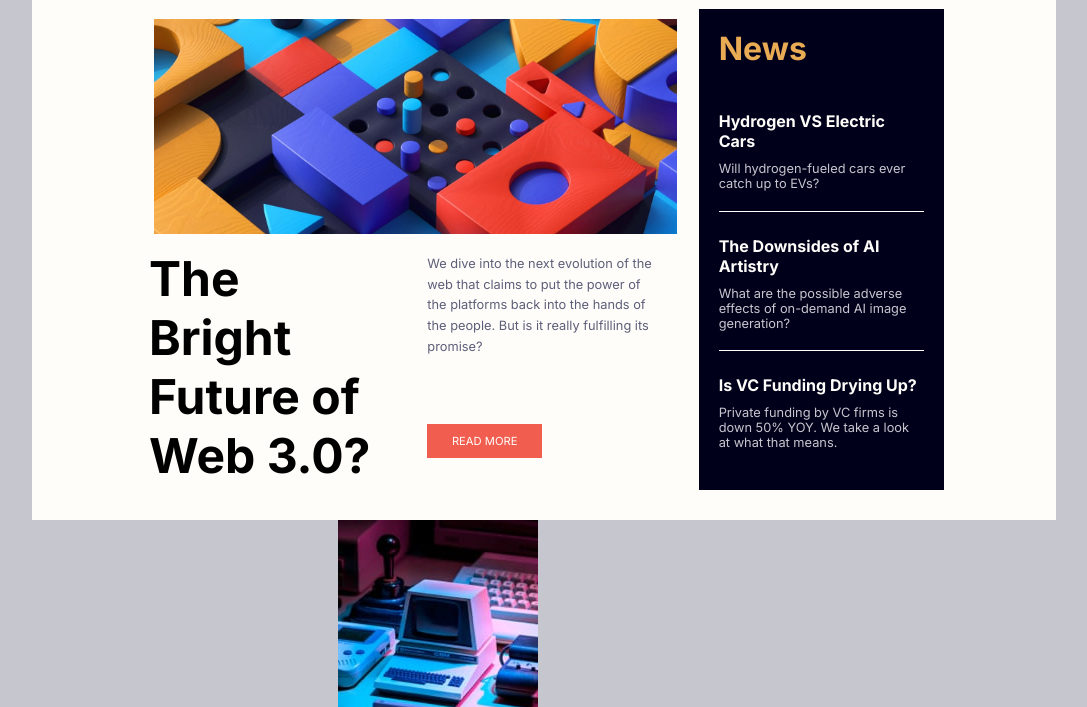
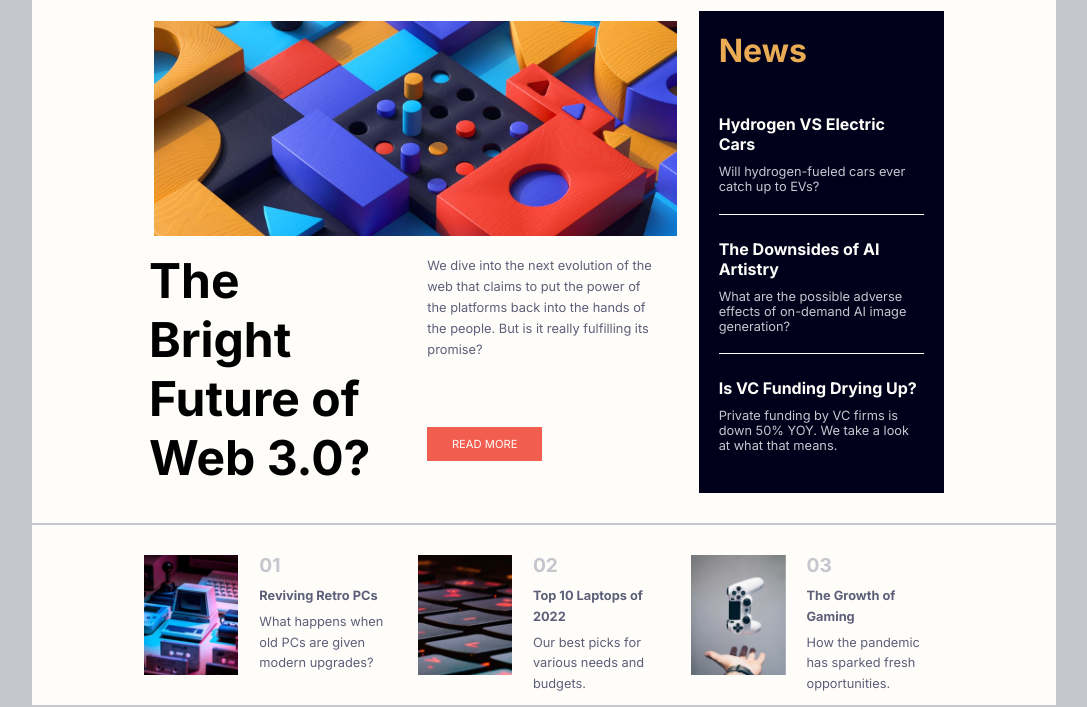
Before and after one commit to programmeur77/frontendmentor-new-homepage, a website: page index.html in a window 1280 px wide. Shown: the part 93-800 px from the top of the page, without its empty margins (96-1183 px from the left). Drawn offline with Linux system fonts and the light colour scheme.

Commit message:
Auto-updated CSS stylesheet with aside news and footer articles

```diff
--- a/style/css/main.css
+++ b/style/css/main.css
@@ -119,4 +119,39 @@ body {
   font-size: 0.8rem;
 }
 
+.footer-articles {
+  width: 80%;
+  padding: 30px 7rem;
+  display: grid;
+  grid-template-columns: repeat(3, 1fr);
+  justify-items: center;
+  background-color: hsl(36, 100%, 99%);
+  gap: 1.3rem;
+}
+.footer-articles__article-ranking {
+  padding-bottom: 10px;
+  color: hsl(233, 8%, 79%);
+  font-weight: 700;
+}
+.footer-articles__article-title {
+  font-weight: 700;
+  padding-bottom: 5px;
+}
+.footer-articles__article-title:hover {
+  color: hsl(35, 77%, 62%);
+  cursor: pointer;
+}
+.footer-articles__article-content {
+  font-size: 0.8rem;
+  line-height: 1.3rem;
+  color: hsl(236, 13%, 42%);
+}
+.footer-articles__article {
+  width: 100%;
+  height: 15dvh;
+  display: flex;
+  gap: 1.3rem;
+  justify-self: left;
+}
+
 /*# sourceMappingURL=main.css.map */
```
